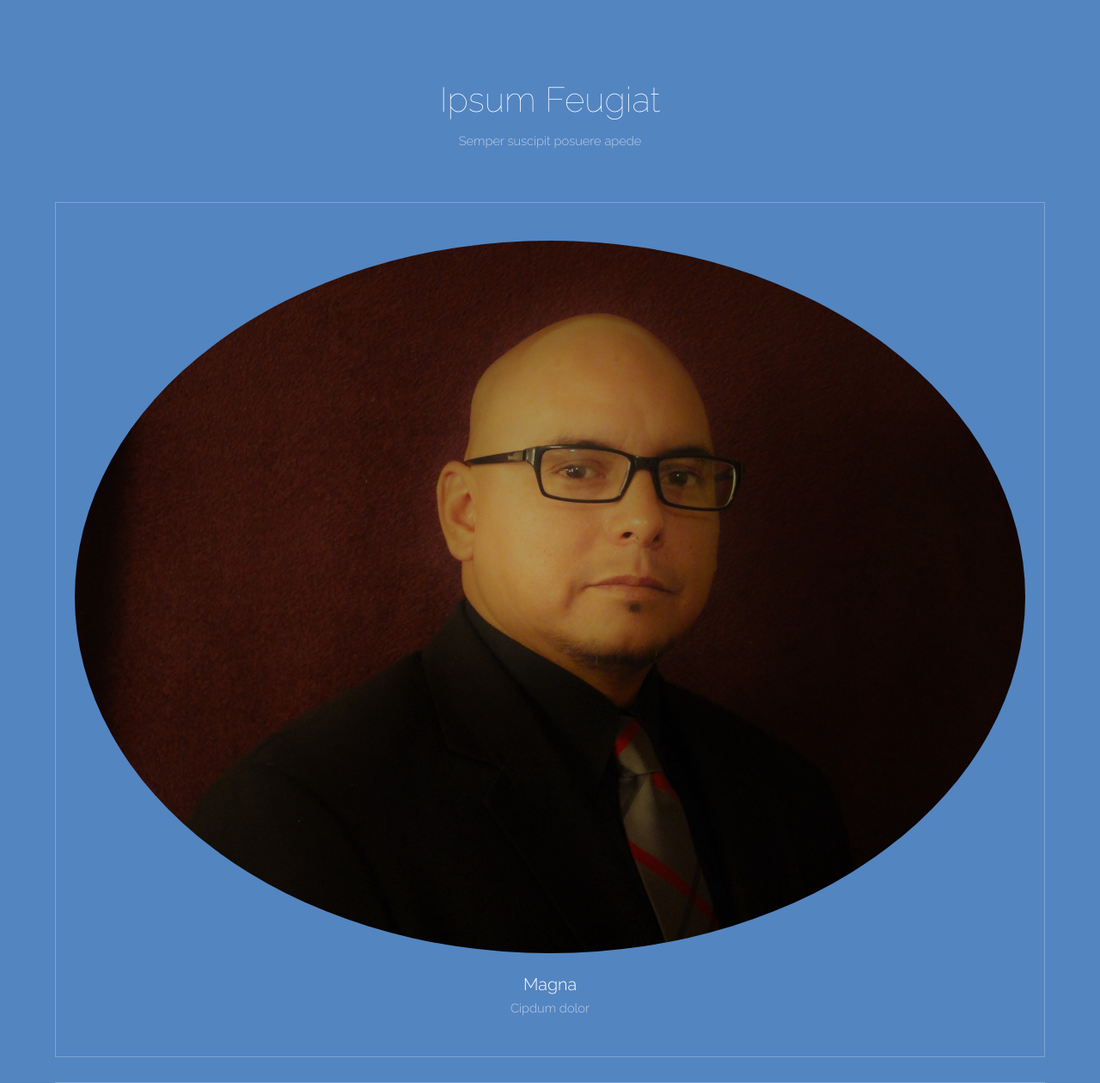
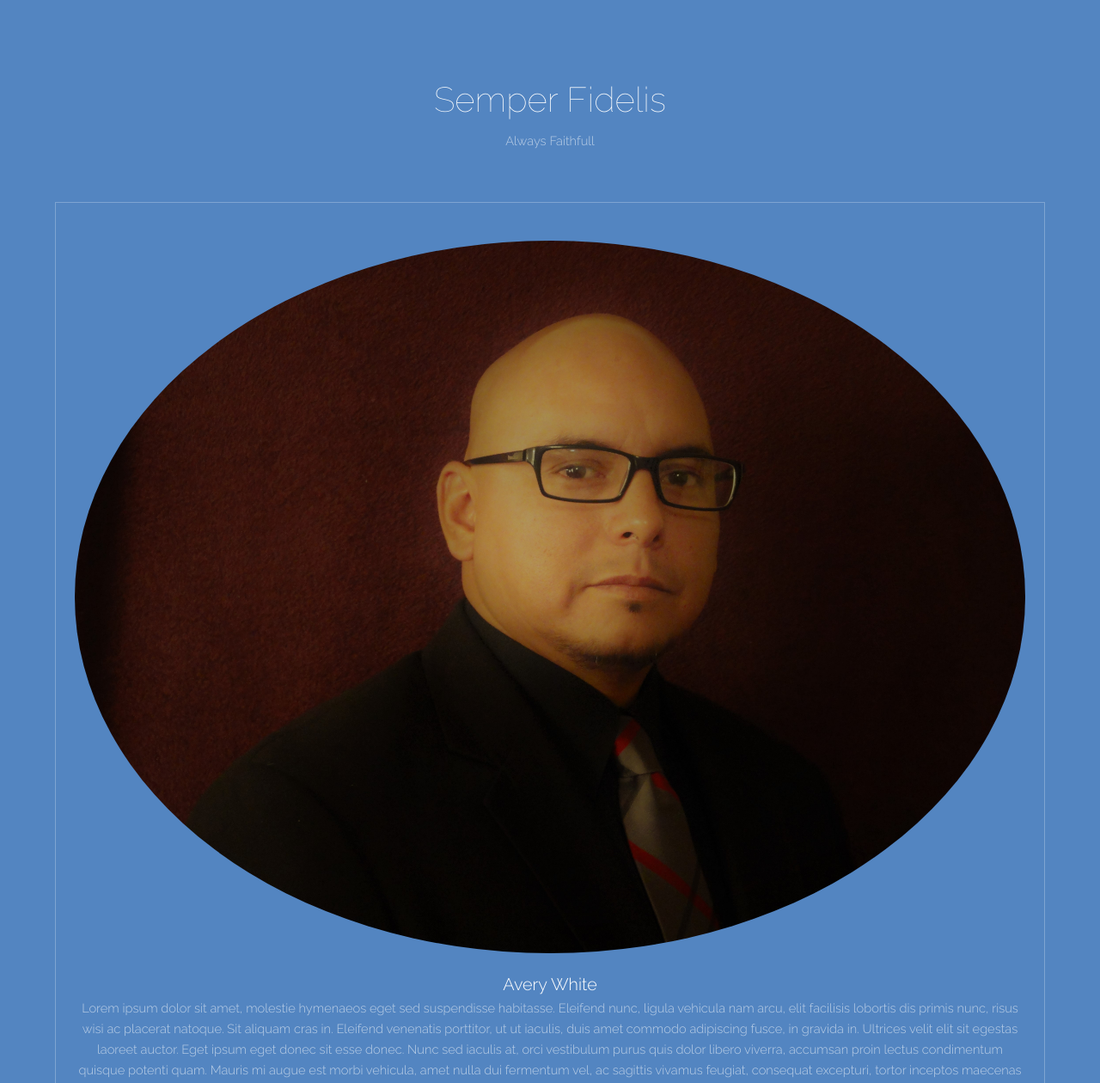
Before and after one commit to BuserDev/White, a plain HTML site: page index.html in a window 1280 px wide. Shown: the part 400-1660 px from the top of the page at 86% size. Drawn offline with Linux system fonts and the light colour scheme.

Commit message:
update text

```diff
--- a/index.html
+++ b/index.html
@@ -73,22 +73,23 @@
 			<section id="two" class="wrapper style1 special">
 				<div class="inner">
 					<header>
-						<h2>Ipsum Feugiat</h2>
-						<p>Semper suscipit posuere apede</p>
+						<h2>Semper Fidelis</h2>
+						<p>Always Faithfull</p>
 					</header>
-					<div class="flex flex-2">
+					<div class="flex">
 						<div class="box person">
 							<div class="image round">
 								<img src="images/Headshot (1).jpg" alt="Person 1" />
 							</div>
-							<h3>Magna</h3>
-							<p>Cipdum dolor</p>
-						</div>
+							<h3>Avery White</h3>
+							<p>Lorem ipsum dolor sit amet, molestie hymenaeos eget sed suspendisse habitasse. Eleifend nunc, ligula vehicula nam arcu, elit facilisis lobortis dis primis nunc, risus wisi ac placerat natoque. Sit aliquam cras in. Eleifend venenatis porttitor, ut ut iaculis, duis amet commodo adipiscing fusce, in gravida in. Ultrices velit elit sit egestas laoreet auctor. Eget ipsum eget donec sit esse donec. Nunc sed iaculis at, orci vestibulum purus quis dolor libero viverra, accumsan proin lectus condimentum quisque potenti quam. Mauris mi augue est morbi vehicula, amet nulla dui fermentum vel, ac sagittis vivamus feugiat, consequat excepturi, tortor inceptos maecenas convallis turpis sodales. Quam adipiscing lacus orci libero nec, lectus ut suscipit vivamus, donec suspendisse netus in, quis cras fermentum ac id ut, amet libero eros maecenas cras non. Dignissim risus dolore nunc non amet, donec at, dis vehicula leo etiam mattis amet, sodales a diam. Adipiscing et gravida nam augue, amet blandit, metus elit massa vivamus hendrerit magna est, neque sed, pharetra mus morbi quis.</p>
+                        </div>
+                        <!--
 						<div class="box person">
 							<h3>Bio</h3>
 							<p>Lorem ipsum dolor sit amet, molestie hymenaeos eget sed suspendisse habitasse. Eleifend nunc, ligula vehicula nam arcu, elit facilisis lobortis dis primis nunc, risus wisi ac placerat natoque. Sit aliquam cras in. Eleifend venenatis porttitor, ut ut iaculis, duis amet commodo adipiscing fusce, in gravida in. Ultrices velit elit sit egestas laoreet auctor. Eget ipsum eget donec sit esse donec. Nunc sed iaculis at, orci vestibulum purus quis dolor libero viverra, accumsan proin lectus condimentum quisque potenti quam. Mauris mi augue est morbi vehicula, amet nulla dui fermentum vel, ac sagittis vivamus feugiat, consequat excepturi, tortor inceptos maecenas convallis turpis sodales. Quam adipiscing lacus orci libero nec, lectus ut suscipit vivamus, donec suspendisse netus in, quis cras fermentum ac id ut, amet libero eros maecenas cras non. Dignissim risus dolore nunc non amet, donec at, dis vehicula leo etiam mattis amet, sodales a diam. Adipiscing et gravida nam augue, amet blandit, metus elit massa vivamus hendrerit magna est, neque sed, pharetra mus morbi quis.</p>
                         </div>
-
+                        -->
 						<div class="box person">
                                 <h3>What you can expect</h3>
                                 <p>Lorem ipsum dolor sit amet, molestie hymenaeos eget sed suspendisse habitasse. Eleifend nunc, ligula vehicula nam arcu, elit facilisis lobortis dis primis nunc, risus wisi ac placerat natoque. Sit aliquam cras in. Eleifend venenatis porttitor, ut ut iaculis, duis amet commodo adipiscing fusce, in gravida in. Ultrices velit elit sit egestas laoreet auctor. Eget ipsum eget donec sit esse donec. Nunc sed iaculis at, orci vestibulum purus quis dolor libero viverra, accumsan proin lectus condimentum quisque potenti quam. Mauris mi augue est morbi vehicula, amet nulla dui fermentum vel, ac sagittis vivamus feugiat, consequat excepturi, tortor inceptos maecenas convallis turpis sodales. Quam adipiscing lacus orci libero nec, lectus ut suscipit vivamus, donec suspendisse netus in, quis cras fermentum ac id ut, amet libero eros maecenas cras non. Dignissim risus dolore nunc non amet, donec at, dis vehicula leo etiam mattis amet, sodales a diam. Adipiscing et gravida nam augue, amet blandit, metus elit massa vivamus hendrerit magna est, neque sed, pharetra mus morbi quis.</p>
@@ -138,7 +139,7 @@
 				<div class="inner">
 					<div class="flex">
 						<div class="copyright">
-							&copy; Untitled. Design: <a href="https://templated.co">TEMPLATED</a>. Images: <a href="https://unsplash.com">Unsplash</a>.
+							<!--&copy; Untitled. Design: <a href="https://templated.co">TEMPLATED</a>. Images: <a href="https://unsplash.com">Unsplash</a>.-->
 						</div>
 						<ul class="icons">
 							<li><a href="#" class="icon fa-facebook"><span class="label">Facebook</span></a></li>
```
